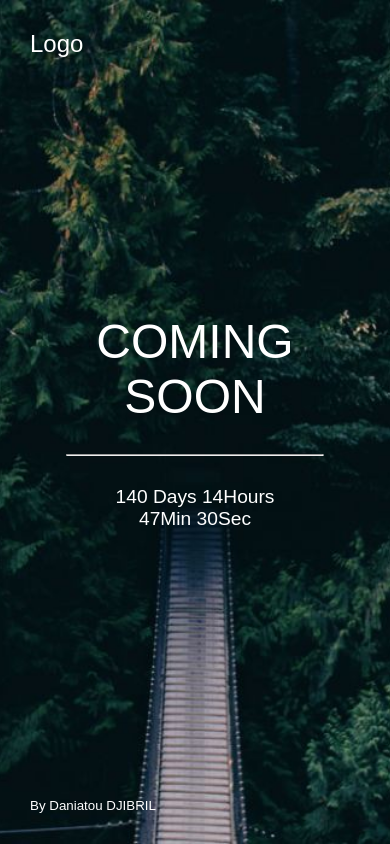
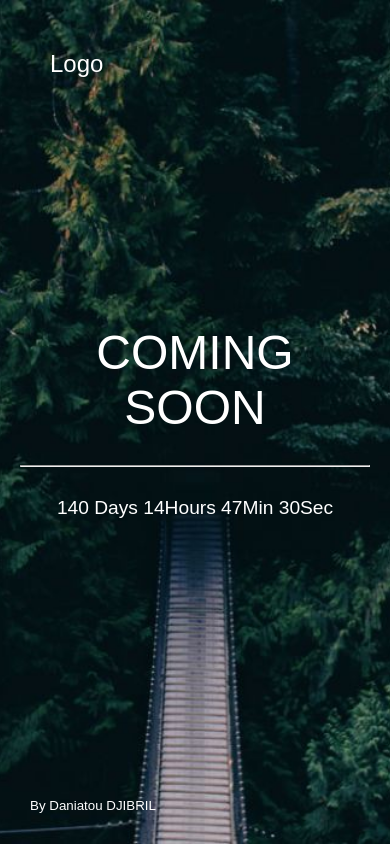
Before and after one commit to daniatou/Coming-soon-page, a plain HTML site: page index.html in a window 390 px wide. Drawn offline with Linux system fonts and the light colour scheme.

Commit message:
responsive

```diff
--- a/index.html
+++ b/index.html
@@ -11,10 +11,10 @@
 
 <body>
     <div class="container p-30">
-        <header class="">
+        <header class="col-12">
             Logo
         </header>
-        <main class="text-center">
+        <main class="text-center col-s-12 col-6">
             <h1 class="p-30">COMING SOON</h1>
             <hr>
             <p id="launch-day" class="p-30">
--- a/style.css
+++ b/style.css
@@ -150,6 +150,7 @@ h1 {
 }
 p{
     font-size: 1.2em;
+
 }
 
 
```
